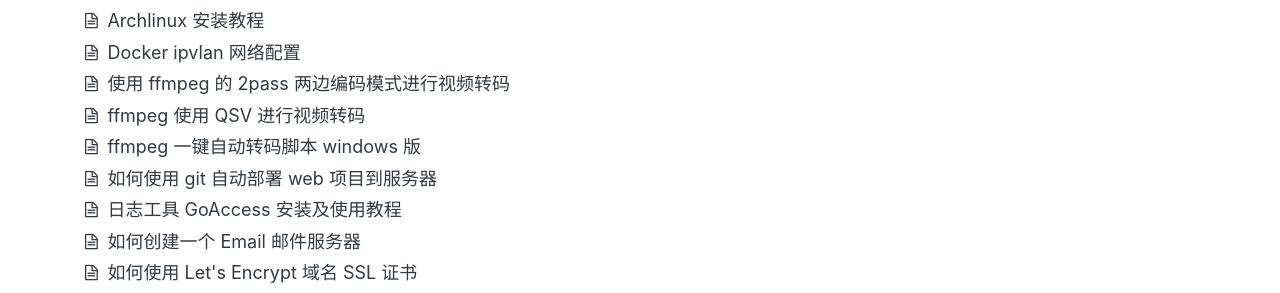
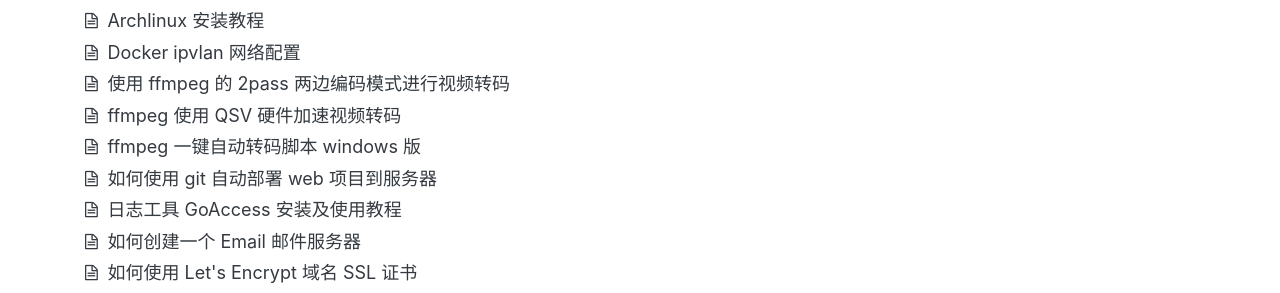
Before and after one commit to ehsud/blog, a Jekyll site: the page built from index.md, in a window 1280 px wide. Shown: the part 296-589 px from the top of the page. Built offline with Jekyll 4.4.1, drawn with Linux system fonts in a browser that asks for light colours.

Commit message:
Update some document

```diff
--- a/ffmpeg/ffmpeg-qsv-transcoding.md
+++ b/ffmpeg/ffmpeg-qsv-transcoding.md
@@ -1,6 +1,6 @@
 ---
 layout: post
-title: ffmpeg 使用 QSV 进行视频转码
+title: ffmpeg 使用 QSV 硬件加速视频转码
 description: 讲解 ffmpeg 使用 QSV 进行视频转码
 categories: [ffmpeg]
 tags: [ffmpeg, intel, windows]
```
